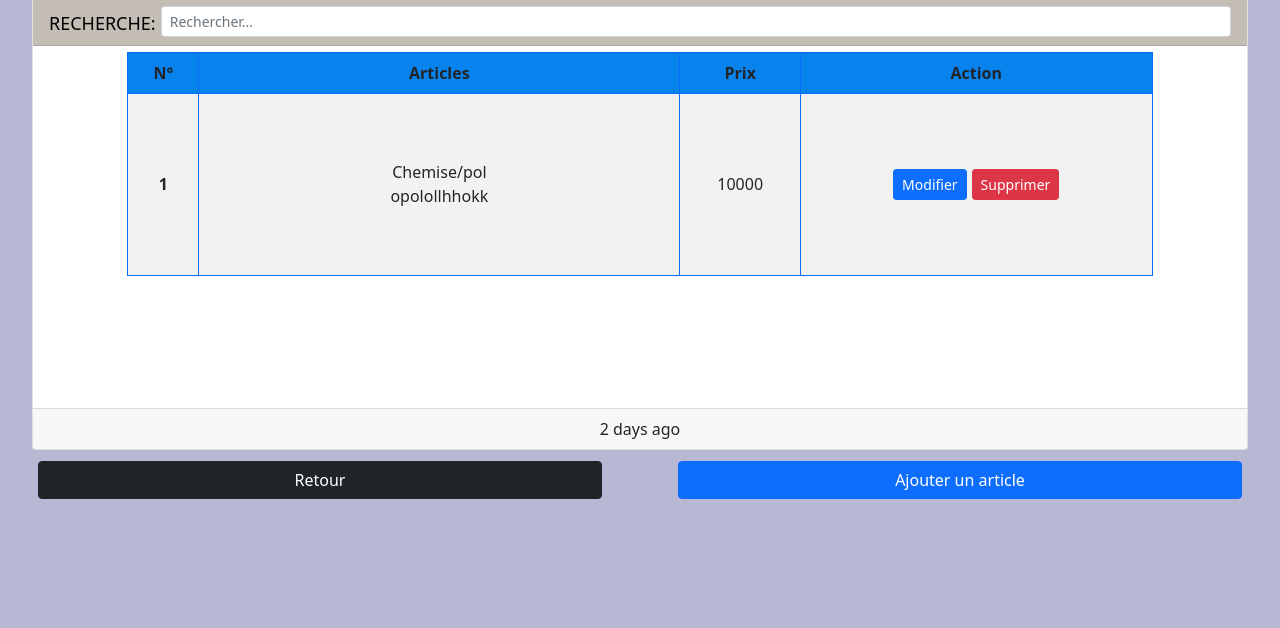
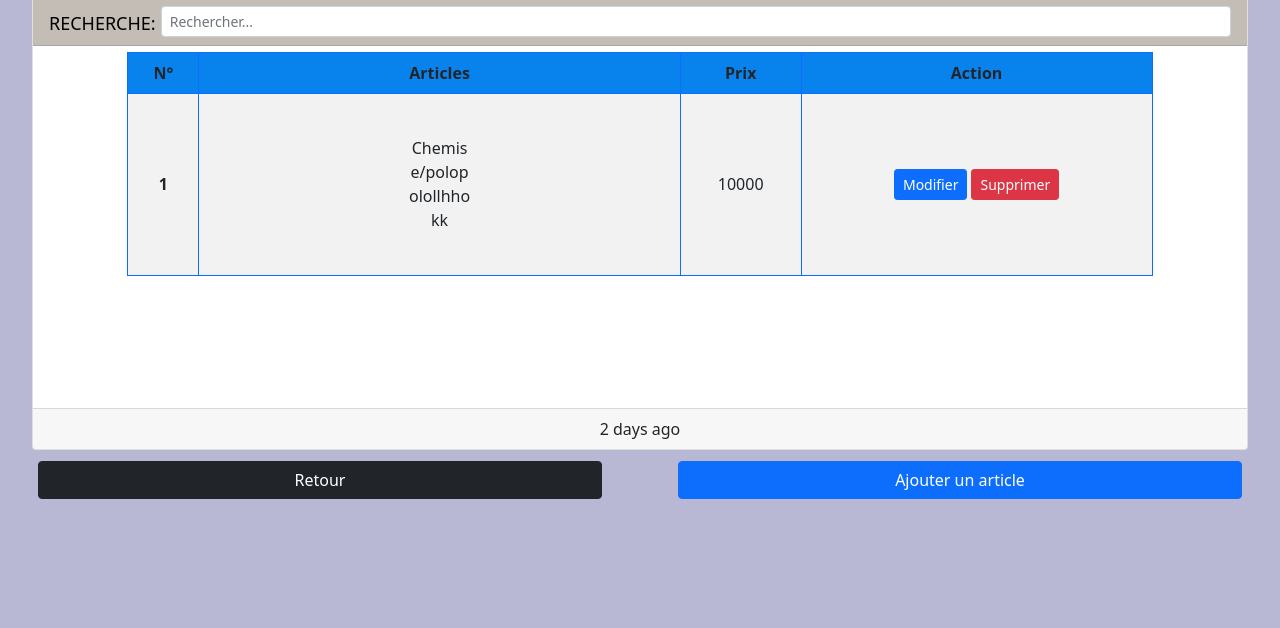
Before and after one commit to YodaNicolas/pressingapp, a plain HTML site: page ListAdmin.html in a window 1280 px wide. Shown: the part 92-720 px from the top of the page. Drawn offline with nearby package versions, Linux system fonts and the light colour scheme.

Commit message:
page admin 85%

```diff
--- a/Styles/Css/style.css
+++ b/Styles/Css/style.css
@@ -354,9 +354,9 @@
     display: flex;
     align-items: center;
     justify-content: center;
-    gap: 5px;
+    gap: 4px;
 }
 
 .NomArticle {
-    max-width: 6.5rem !important;
+    max-width: 4rem !important;
 }
```
